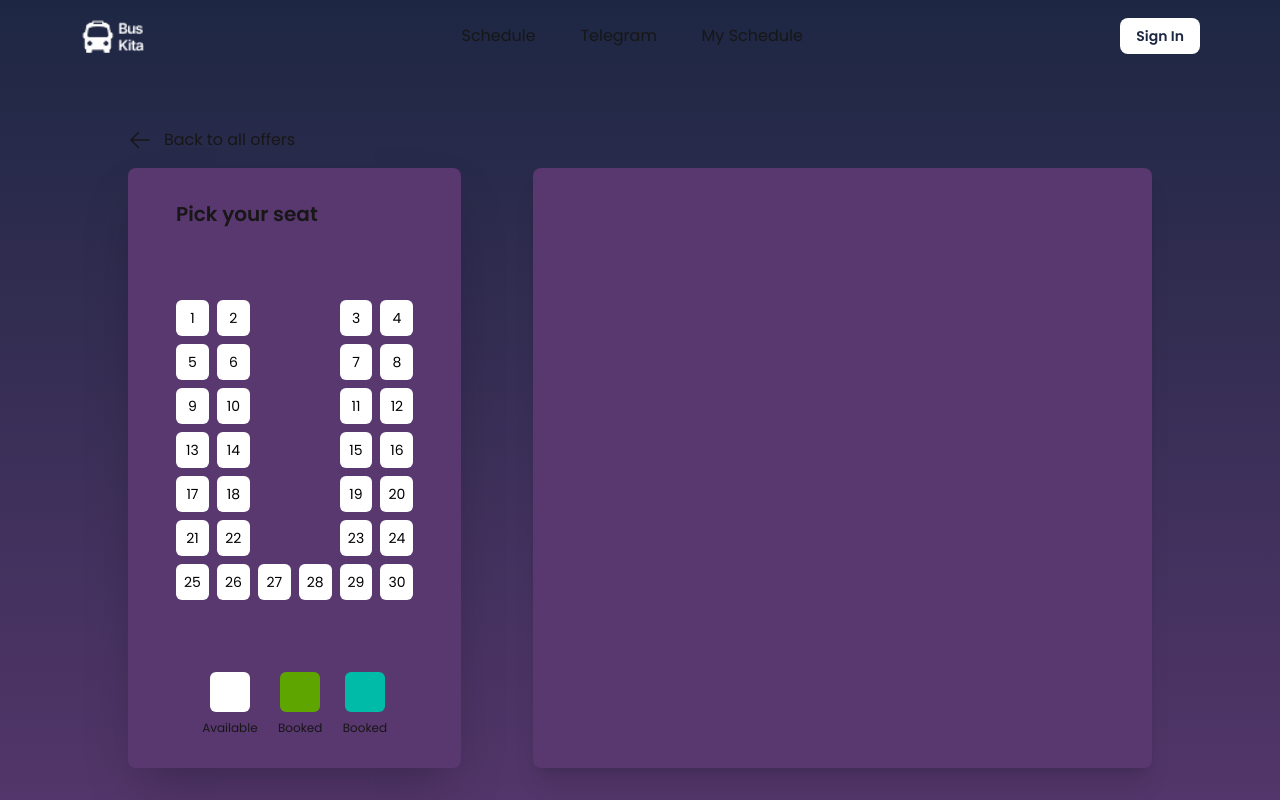
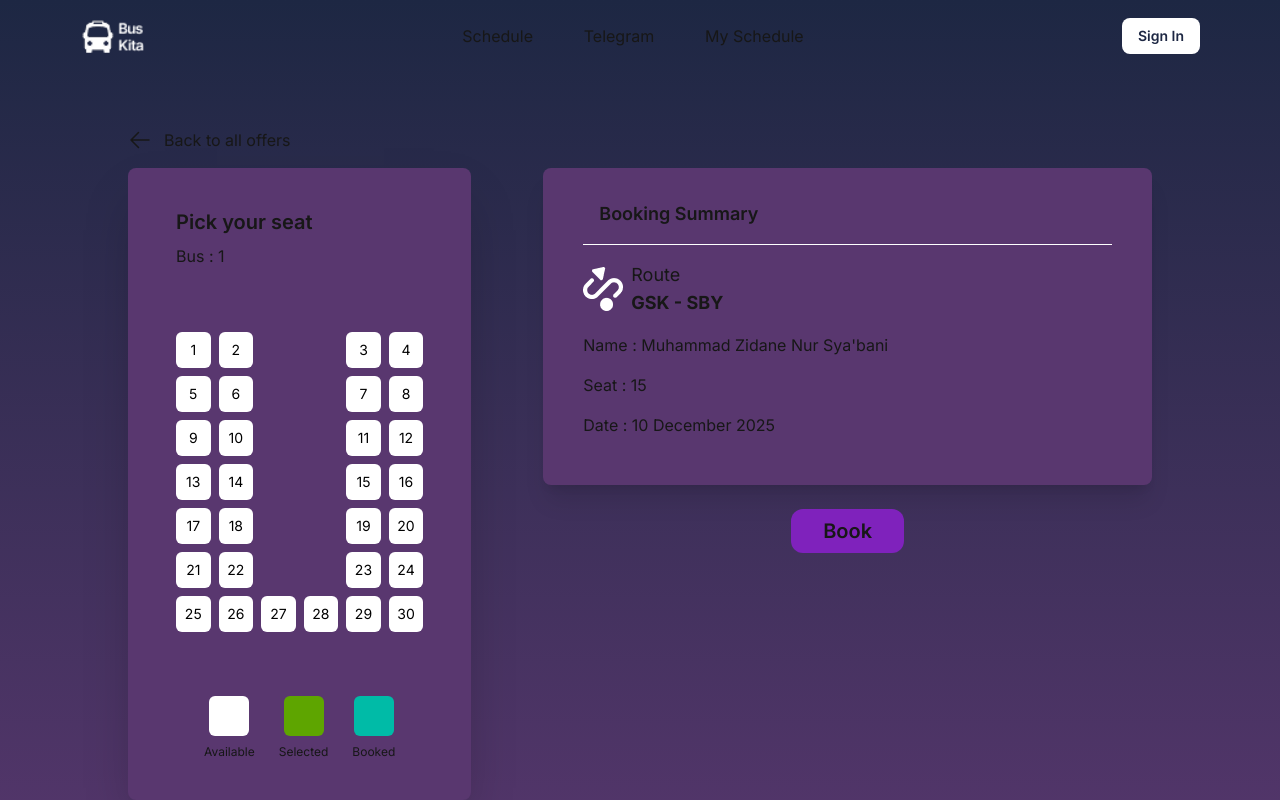
Before and after one commit to zidaneNS/buskita_fe, a Next.js app: page /schedule/1 in a window 1280 px wide. Shown: the top 800 px of the page. Built offline with nearby package versions, Linux system fonts and the light colour scheme.

Commit message:
complete slicing ui pick seat

```diff
--- a/package.json
+++ b/package.json
@@ -12,7 +12,8 @@
     "@heroicons/react": "^2.2.0",
     "next": "15.3.1",
     "react": "^19.0.0",
-    "react-dom": "^19.0.0"
+    "react-dom": "^19.0.0",
+    "tailwind-scrollbar": "^4.0.2"
   },
   "devDependencies": {
     "@tailwindcss/postcss": "^4",
--- a/src/app/globals.css
+++ b/src/app/globals.css
@@ -1,4 +1,5 @@
 @import "tailwindcss";
+@plugin 'tailwind-scrollbar';
 
 :root {
   --background: #ffffff;
--- a/src/app/layout.tsx
+++ b/src/app/layout.tsx
@@ -1,14 +1,13 @@
 import type { Metadata } from "next";
-import { Poppins } from "next/font/google";
+import { Inter } from "next/font/google";
 import "./globals.css";
 import Navbar from "@/ui/Navbar";
 import Footer from "@/ui/Footer";
 
-
-const poppins = Poppins({
+const inter = Inter({
   subsets: ['latin'],
   weight: ['100', '200', '300', '400', '500', '600', '700']
-})
+});
 
 export const metadata: Metadata = {
   title: "BusKita",
@@ -21,9 +20,9 @@ export default function RootLayout({
   children: React.ReactNode;
 }>) {
   return (
-    <html lang="en">
+    <html lang="en" className="scrollbar-thin scrollbar-track-gradient-end/70 scrollbar-thumb-midnight-purple">
       <body
-        className={`${poppins.className} antialiased min-h-screen w-full text-white`}
+        className={`${inter.className} antialiased min-h-screen w-full text-white`}
       >
         <div className="w-full h-full bg-gradient-to-b from-gradient-start to-gradient-end flex flex-col">
           <Navbar />
--- a/src/app/page.tsx
+++ b/src/app/page.tsx
@@ -12,7 +12,7 @@ export default function Page() {
           <h2 className="text-2xl">Selamat Datang di</h2>
           <h1 className="text-8xl font-bold"><span className="underline">BusK</span>ita</h1>
           <p className="text-justify">BusKita adalah sebuah website yang dirancang untuk memudahkan mahasiswa dan tenaga kependidikan (tendik) Universitas Airlangga dalam melakukan pemesanan bus secara online. Dengan BusKita, pengguna dapat dengan mudah memilih jadwal perjalanan, memesan tiket, dan mengelola perjalanan mereka dengan lebih efisien.</p>
-          <button className="py-2 px-4 rounded-md bg-midnight-purple w-fit cursor-pointer hover:bg-gradient-end duration-300">Cara Booking</button>
+          <a href="#booking" className="py-2 px-4 rounded-md bg-midnight-purple w-fit cursor-pointer hover:bg-gradient-end duration-300">Cara Booking</a>
         </div>
 
         <div className="bg-white rounded-2xl w-2/5 flex flex-col py-10 px-10 gap-y-4 text-black">
--- a/src/app/schedule/[id]/page.tsx
+++ b/src/app/schedule/[id]/page.tsx
@@ -1,52 +1,8 @@
-import { ArrowLeftIcon } from "@heroicons/react/24/outline";
-import Link from "next/link";
+import ScheduleDetailPage from "@/ui/ScheduleDetailPage";
 
-export default async function Page() {
-    // const { id } = await params;
+export default async function Page({ params }: { params: Promise<{ id: string }>}) {
+    const { id } = await params;
     return (
-        <main className="min-h-screen flex flex-col w-full p-32 gap-y-4">
-            <Link href="/schedule" className="w-fit flex gap-x-3 items-center">
-                <ArrowLeftIcon className="size-6" />
-                <p className="hover:underline">Back to all offers</p>
-            </Link>
-            <section className="w-full flex gap-x-18">
-                <div className="w-1/2 flex flex-col py-8 px-12 gap-y-18 bg-gradient-end rounded-lg shadow-2xl">
-                    <h1 className="text-xl font-semibold">Pick your seat</h1>
-                    <div className="w-full grid grid-cols-6 gap-2">
-                        {[...Array.from({length: 30})].map((_, i) => {
-                            const index = i + 1;
-                            const colStart = index <= 24 ?
-                                index % 4 === 1 ? 1 :
-                                index % 4 === 2 ? 2 :
-                                index % 4 === 3 ? 5 :
-                                index % 4 === 0 ? 6 :
-                                index : index;
-                            return (
-                                <div key={i} className={`p-2 bg-white text-black text-sm text-center rounded-md col-start-${colStart}`}>
-                                    {index}
-                                </div>
-                            )
-                        })}
-                    </div>
-                    <div className="w-full px-4 flex justify-around">
-                        <div className="w-fit flex flex-col gap-y-2 items-center">
-                            <span className="size-10 bg-white rounded-md"></span>
-                            <p className="text-xs">Available</p>
-                        </div>
-                        <div className="w-fit flex flex-col gap-y-2 items-center">
-                            <span className="size-10 bg-lime-600 rounded-md"></span>
-                            <p className="text-xs">Booked</p>
-                        </div>
-                        <div className="w-fit flex flex-col gap-y-2 items-center">
-                            <span className="size-10 bg-teal-500 rounded-md"></span>
-                            <p className="text-xs">Booked</p>
-                        </div>
-                    </div>
-                </div>
-                <div className="w-full flex flex-col py-8 px-10 bg-gradient-end rounded-lg shadow-xl">
-
-                </div>
-            </section>
-        </main>
+        <ScheduleDetailPage id={id} />
     )
 }
--- a/src/app/schedule/page.tsx
+++ b/src/app/schedule/page.tsx
@@ -38,7 +38,7 @@ export default function Page() {
 
             <section className="flex flex-col gap-y-6 w-full h-[80vh]">
                 <h1 className="text-3xl font-bold">Results</h1>
-                <div className="h-full overflow-y-auto pr-6 py-4">
+                <div className="h-full overflow-y-auto pr-6 py-4 scrollbar-thin scrollbar-track-gradient-end/70 scrollbar-thumb-midnight-purple">
                     <ScheduleHomeSection />
                 </div>
             </section>
--- a/src/ui/LandingPictureSection.tsx
+++ b/src/ui/LandingPictureSection.tsx
@@ -37,7 +37,7 @@ export default function LandingPictureSection() {
         }
     ]
     return (
-        <section className="flex w-full flex-col items-center gap-y-18 bg-gradient-start py-10">
+        <section id="booking" className="flex w-full flex-col items-center gap-y-18 bg-gradient-start py-10">
             <h1 className="text-5xl font-bold">Cara Booking</h1>
             <div className="w-full flex gap-x-20 mb-10 justify-center px-32">
                 {pictures.map((picture, i) => (
--- /dev/null
+++ b/src/ui/ScheduleDetailPage.tsx
@@ -0,0 +1,72 @@
+'use client';
+
+import { ArrowLeftIcon } from "@heroicons/react/24/outline";
+import Link from "next/link";
+import SeatSection from "./SeatSection";
+import Image from "next/image";
+import { useState } from "react";
+
+export default function ScheduleDetailPage({ id }: { id: string | number }) {
+    const [isSuccess, setIsSuccess] = useState<boolean>(false);
+
+    return !isSuccess ?
+        (
+            <main className="min-h-screen flex flex-col w-full p-32 gap-y-4">
+                <Link href="/schedule" className="w-fit flex gap-x-3 items-center">
+                    <ArrowLeftIcon className="size-6" />
+                    <p className="hover:underline">Back to all offers</p>
+                </Link>
+                <section className="w-full flex gap-x-18">
+                    <div className="w-1/2 flex flex-col py-10 px-12 gap-y-16 bg-gradient-end rounded-lg shadow-2xl">
+                        <div className="flex flex-col gap-y-2">
+                            <h1 className="text-xl font-semibold">Pick your seat</h1>
+                            <p>Bus : {id}</p>
+                        </div>
+                        <SeatSection />
+                        <div className="w-full px-4 flex justify-around">
+                            <div className="w-fit flex flex-col gap-y-2 items-center">
+                                <span className="size-10 bg-white rounded-md"></span>
+                                <p className="text-xs">Available</p>
+                            </div>
+                            <div className="w-fit flex flex-col gap-y-2 items-center">
+                                <span className="size-10 bg-lime-600 rounded-md"></span>
+                                <p className="text-xs">Selected</p>
+                            </div>
+                            <div className="w-fit flex flex-col gap-y-2 items-center">
+                                <span className="size-10 bg-teal-500 rounded-md"></span>
+                                <p className="text-xs">Booked</p>
+                            </div>
+                        </div>
+                    </div>
+                    <div className="w-full flex flex-col h-fit items-center gap-y-6">
+                        <div className="flex flex-col w-full gap-y-4 pt-8 pb-12 px-10 bg-gradient-end rounded-lg shadow-xl">
+                            <h1 className="font-semibold text-lg px-4">Booking Summary</h1>
+                            <span className="w-full border-b border-white"></span>
+                            <div className="flex gap-x-2 w-fit items-center">
+                                <Image
+                                    src="/assets/route-booking.png"
+                                    alt="route"
+                                    width={40}
+                                    height={44}
+                                />
+                                <div className="flex flex-col text-lg">
+                                    <p>Route</p>
+                                    <p className="font-bold">GSK - SBY</p>
+                                </div>
+                            </div>
+                            <p>Name : Muhammad Zidane Nur Sya'bani</p>
+                            <p>Seat : 15</p>
+                            <p>Date : 10 December 2025</p>
+                        </div>
+                        <button onClick={() => setIsSuccess(true)} className="bg-midnight-purple rounded-xl py-2 px-8 font-semibold text-xl cursor-pointer hover:bg-white/20 duration-300">Book</button>
+                    </div>
+                </section>
+            </main>
+        ) : (
+            <main className="h-screen w-full flex items-center justify-center flex-col gap-y-4">
+                <h1 className="text-3xl font-semibold">Your Booking is Succeed</h1>
+                <p className="text-sm">Click this button to back on homepage</p>
+                <Link href="/schedule" className="py-2 px-6 bg-midnight-purple rounded-xl hover:bg-white/40 duration-300 cursor-pointer">Back</Link>
+            </main>
+        )
+}
--- /dev/null
+++ b/src/ui/SeatSection.tsx
@@ -0,0 +1,20 @@
+export default function SeatSection() {
+    return (
+        <div className="w-full grid grid-cols-6 gap-2">
+            {[...Array.from({length: 30})].map((_, i) => {
+                const index = i + 1;
+                const colStart = index <= 24 ?
+                    index % 4 === 1 ? 1 :
+                    index % 4 === 2 ? 2 :
+                    index % 4 === 3 ? 5 :
+                    index % 4 === 0 ? 6 :
+                    index : index;
+                return (
+                    <div key={i} className={`p-2 bg-white text-black text-sm text-center rounded-md col-start-${colStart}`}>
+                        {index}
+                    </div>
+                )
+            })}
+        </div>
+    )
+}
```
Also changed, not shown: public/assets/route-booking.png (added), 1 other file (tests, documents, lock files or other folders).
